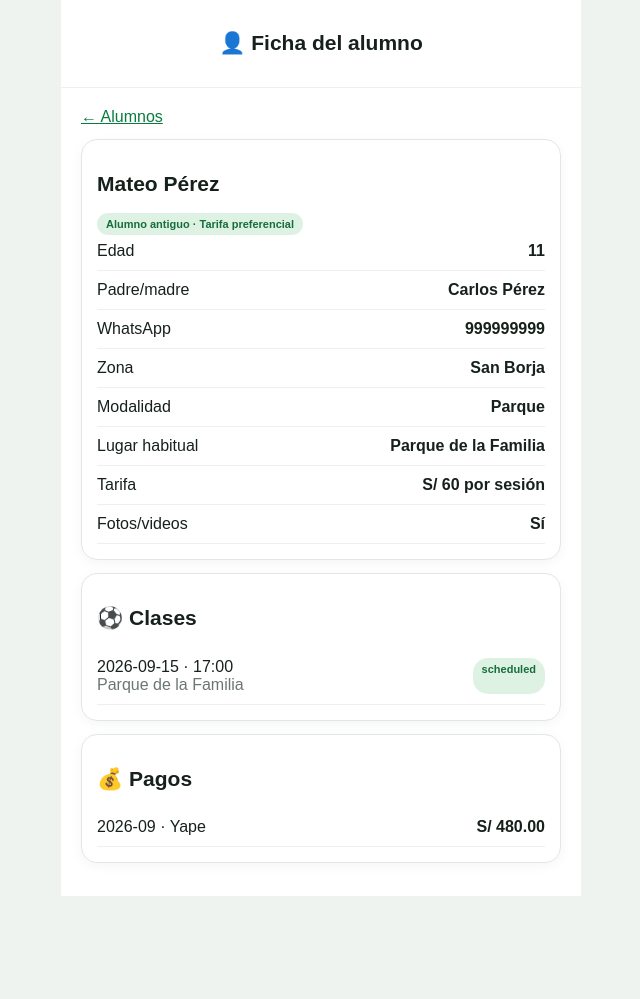
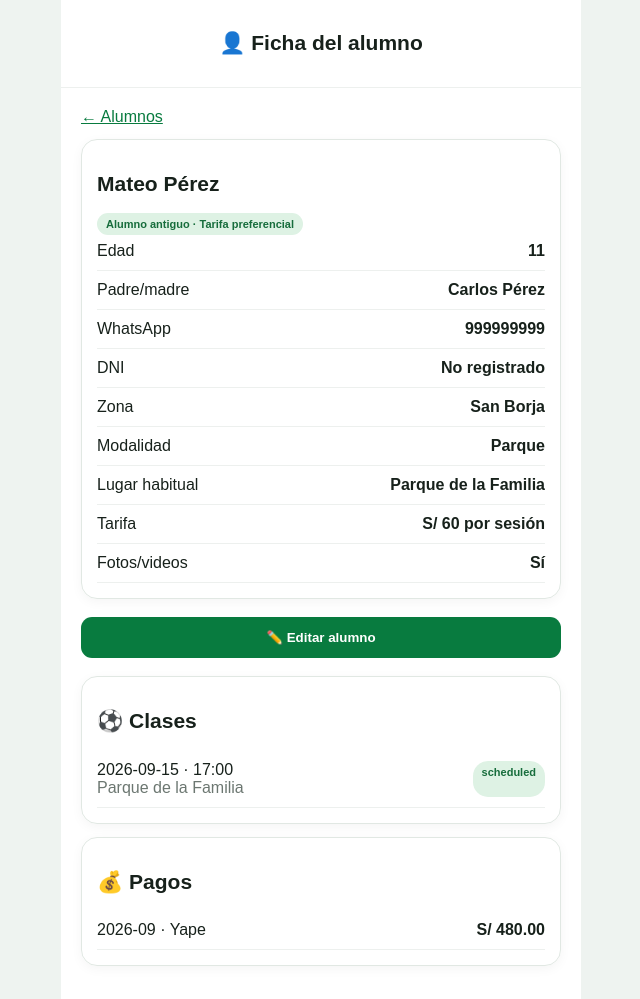
Before and after one commit to juancarlosrockman/jc-futbol-coach, a Flask app: page /entrenador/alumno/1 in a window 1280 px wide. Shown: the whole page, without its empty margins (319-959 px from the left). Before the commit the page ends 896 px from the top, so only its background shows below. Run offline with Flask 3, Linux system fonts and the light colour scheme; the visitor is signed in with stand-in values (Sample User, id 1); data comes from the database, SQL or seed files in the repository.

Commit message:
Add files via upload

```diff
--- a/app.py
+++ b/app.py
@@ -92,6 +92,12 @@
     user_columns = {row[1] for row in c.execute("PRAGMA table_info(users)").fetchall()}
     if "dni" not in user_columns:
         c.execute("ALTER TABLE users ADD COLUMN dni TEXT")
+    student_columns = {row[1] for row in c.execute("PRAGMA table_info(students)").fetchall()}
+    if "dni" not in student_columns:
+        c.execute("ALTER TABLE students ADD COLUMN dni TEXT")
+    # Keep existing linked students synchronized with the DNI stored on their login account.
+    c.execute("""UPDATE students SET dni=(SELECT dni FROM users WHERE users.id=students.user_id)
+                 WHERE user_id IS NOT NULL AND (dni IS NULL OR dni='')""")
 
     # Demo accounts/data only. Replace/remove before production.
     if not c.execute("SELECT 1 FROM users LIMIT 1").fetchone():
@@ -214,9 +220,9 @@
                 "INSERT INTO users(role,name,whatsapp,password,dni) VALUES('parent',?,?,?,?,?)".replace("VALUES('parent',?,?,?,?,?)", "VALUES('parent',?,?,?,?)"),
                 (parent_name, parent_whatsapp, dni, dni)
             ).lastrowid
-        c.execute("""INSERT INTO students(user_id,parent_name,parent_whatsapp,student_name,age,zone,mode,place,tariff,photo_consent)
-                     VALUES(?,?,?,?,?,?,?,?,?,?)""",
-                  (user_id,parent_name,parent_whatsapp,student_name,int(request.form["age"]),
+        c.execute("""INSERT INTO students(user_id,parent_name,parent_whatsapp,student_name,dni,age,zone,mode,place,tariff,photo_consent)
+                     VALUES(?,?,?,?,?,?,?,?,?,?,?)""",
+                  (user_id,parent_name,parent_whatsapp,student_name,dni,int(request.form["age"]),
                    request.form["zone"],request.form["mode"],request.form["place"],
                    float(request.form["tariff"]),request.form["photo_consent"]))
         c.commit(); c.close()
@@ -308,8 +314,8 @@
     if request.method=="POST":
         whatsapp = re.sub(r"\D", "", request.form.get("whatsapp", ""))
         password = request.form.get("password", "").strip()
-        c=db(); u=c.execute("SELECT * FROM users WHERE role='parent' AND whatsapp=? AND password=?",
-                            (whatsapp,password)).fetchone(); c.close()
+        c=db(); candidates=c.execute("SELECT * FROM users WHERE role='parent'").fetchall(); c.close()
+        u=next((x for x in candidates if re.sub(r"\D", "", x["whatsapp"] or "") == whatsapp and x["password"] == password), None)
         if u:
             session["role"]="parent"; session["user_id"]=u["id"]
             return redirect(url_for("parent_home"))
--- a/templates/student_detail.html
+++ b/templates/student_detail.html
@@ -1,3 +1,3 @@
-{% extends "layout.html" %}{% block content %}<header><h2>👤 Ficha del alumno</h2></header><main><a href="{{url_for('students')}}" class="back">← Alumnos</a><div class="card"><h2>{{s.student_name}}</h2><span class="pill">{{'Alumno antiguo · Tarifa preferencial' if s.tariff < 70 else 'Alumno nuevo'}}</span><div class="row">Edad <b>{{s.age}}</b></div><div class="row">Padre/madre <b>{{s.parent_name}}</b></div><div class="row">WhatsApp <b>{{s.parent_whatsapp}}</b></div><div class="row">Zona <b>{{s.zone}}</b></div><div class="row">Modalidad <b>{{s.mode}}</b></div><div class="row">Lugar habitual <b>{{s.place}}</b></div><div class="row">Tarifa <b>S/ {{'%.0f'|format(s.tariff)}} por sesión</b></div><div class="row">Fotos/videos <b>{{s.photo_consent}}</b></div></div>
-<div class="card"><h2>⚽ Clases</h2>{% for x in classes %}<div class="row"><span>{{x.date}} · {{x.time}}<br><span class="muted">{{x.place}}</span></span><span class="pill">{{x.status}}</span></div>{% else %}<p class="muted">No hay clases registradas.</p>{% endfor %}</div>
+{% extends "layout.html" %}{% block content %}<header><h2>👤 Ficha del alumno</h2></header><main><a href="{{url_for('students')}}" class="back">← Alumnos</a><div class="card"><h2>{{s.student_name}}</h2><span class="pill">{{'Alumno antiguo · Tarifa preferencial' if s.tariff < 70 else 'Alumno nuevo'}}</span><div class="row">Edad <b>{{s.age}}</b></div><div class="row">Padre/madre <b>{{s.parent_name}}</b></div><div class="row">WhatsApp <b>{{s.parent_whatsapp}}</b></div><div class="row">DNI <b>{{s.dni or 'No registrado'}}</b></div><div class="row">Zona <b>{{s.zone}}</b></div><div class="row">Modalidad <b>{{s.mode}}</b></div><div class="row">Lugar habitual <b>{{s.place}}</b></div><div class="row">Tarifa <b>S/ {{'%.0f'|format(s.tariff)}} por sesión</b></div><div class="row">Fotos/videos <b>{{s.photo_consent}}</b></div></div>
+<a href="{{url_for('edit_student',sid=s.id)}}"><button class="green">✏️ Editar alumno</button></a><div class="card"><h2>⚽ Clases</h2>{% for x in classes %}<div class="row"><span>{{x.date}} · {{x.time}}<br><span class="muted">{{x.place}}</span></span><span class="pill">{{x.status}}</span></div>{% else %}<p class="muted">No hay clases registradas.</p>{% endfor %}</div>
 <div class="card"><h2>💰 Pagos</h2>{% for p in payments %}<div class="row"><span>{{p.month}} · {{p.method}}</span><b>S/ {{'%.2f'|format(p.amount)}}</b></div>{% else %}<p class="muted">No hay pagos registrados.</p>{% endfor %}</div></main>{% endblock %}
--- a/templates/students.html
+++ b/templates/students.html
@@ -1 +1 @@
-{% extends "layout.html" %}{% block content %}<header><h2>👥 Alumnos</h2></header><main><a href="{{url_for('dashboard')}}" class="back">← Panel</a><a href="{{url_for('new_student')}}"><button class="green">➕ Nuevo alumno</button></a>{% for s in students %}<div class="card"><div class="row"><span><b>{{s.student_name}}</b><br><span class="muted">{{s.age}} años · {{s.zone}}</span><br><span class="muted small">{{s.mode}} · {{s.place}}</span></span><span class="pill">{{'Alumno antiguo' if s.tariff < 70 else 'Alumno'}}</span></div><p class="small">Tarifa: <b>S/ {{'%.0f'|format(s.tariff)}}</b> · Fotos/videos: <b>{{s.photo_consent}}</b></p><a href="{{url_for('student_detail',sid=s.id)}}"><button class="light">Ver ficha</button></a></div>{% endfor %}</main>{% endblock %}
+{% extends "layout.html" %}{% block content %}<header><h2>👥 Alumnos</h2></header><main><a href="{{url_for('dashboard')}}" class="back">← Panel</a><a href="{{url_for('new_student')}}"><button class="green">➕ Nuevo alumno</button></a>{% for s in students %}<div class="card"><div class="row"><span><b>{{s.student_name}}</b><br><span class="muted">{{s.age}} años · {{s.zone}}</span><br><span class="muted small">{{s.mode}} · {{s.place}}</span></span><span class="pill">{{'Alumno antiguo' if s.tariff < 70 else 'Alumno'}}</span></div><p class="small">WhatsApp: <b>{{s.parent_whatsapp}}</b> · DNI: <b>{{s.dni or 'No registrado'}}</b></p><p class="small">Tarifa: <b>S/ {{'%.0f'|format(s.tariff)}}</b> · Fotos/videos: <b>{{s.photo_consent}}</b></p><a href="{{url_for('student_detail',sid=s.id)}}"><button class="light">Ver ficha</button></a></div>{% endfor %}</main>{% endblock %}
```
Also changed, not shown: templates/edit_student.html (added, +1 -0 lines).
